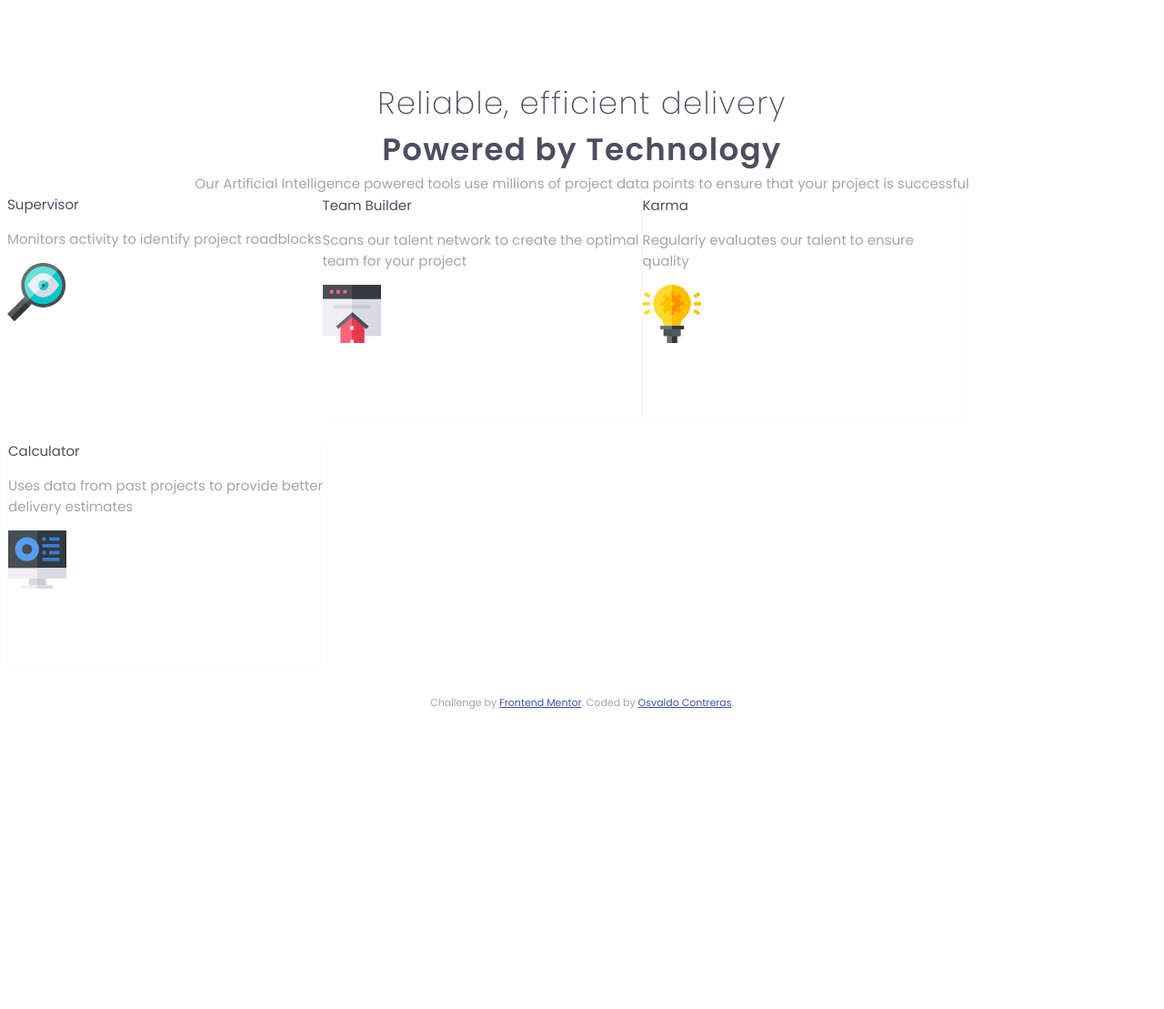
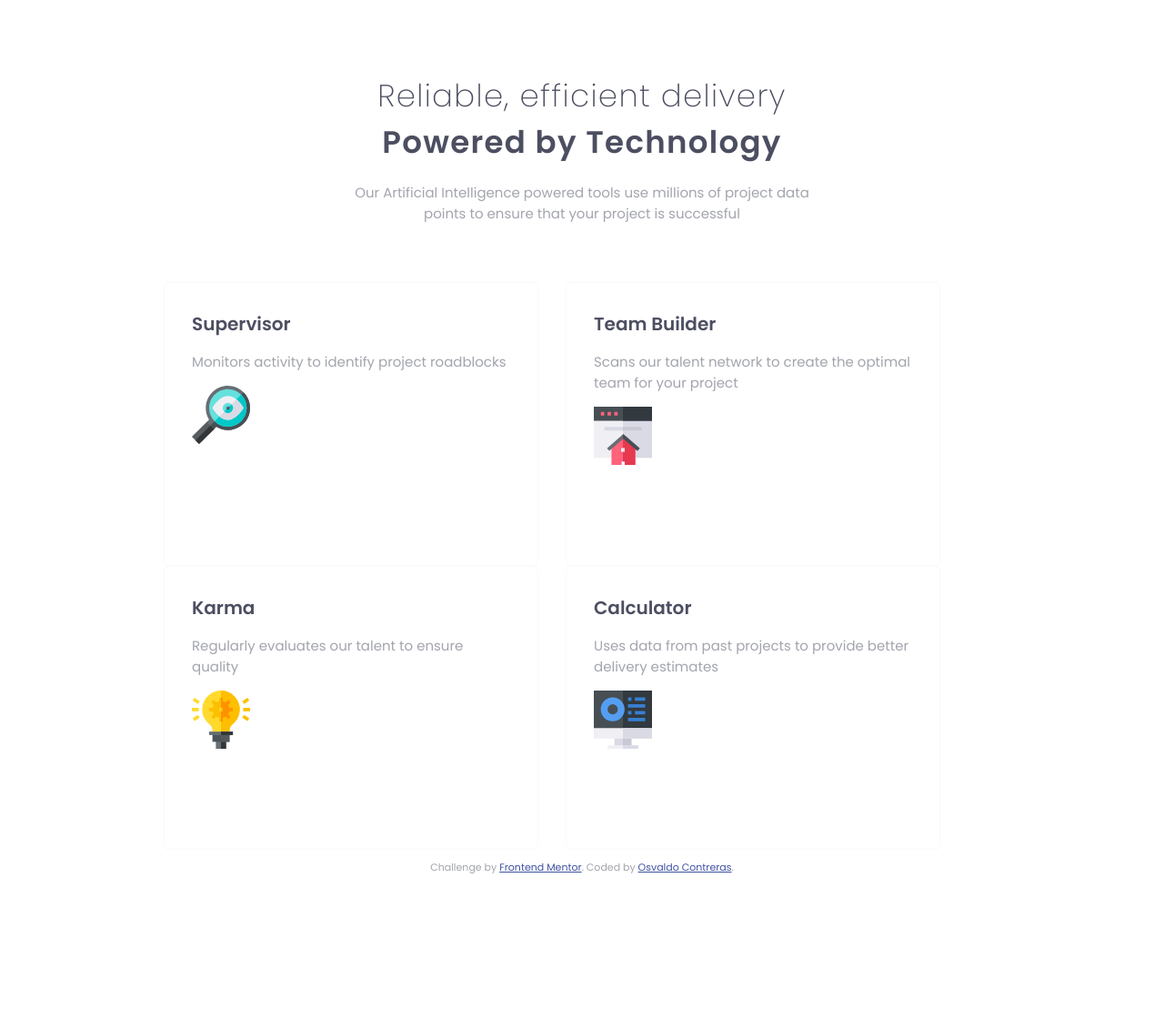
Before and after one commit to ocontrerastx/fem-four-card, a plain HTML site: page index.html in a window 1280 px wide. Shown: the whole page at 91% size. Before the commit the page ends 933 px from the top, so only its background shows below. Drawn offline with Linux system fonts and the light colour scheme.

Commit message:
Updated header styleing and card padding

```diff
--- a/css/styles.css
+++ b/css/styles.css
@@ -16,6 +16,7 @@ body {
   flex-direction: column;
   align-items: center;
   min-height: 100vh;
+  margin: 0 165px 0;
 }
 
 header{
@@ -30,10 +31,14 @@ header{
   letter-spacing: 1.3px;
 }
 
-.header__title--bold{
+.header__title--bold {
   font-weight: 600;
 }
 
+.header__subtitle {
+  margin: 18px 0 64px;
+  width: 508px;
+}
 
 .cards {
   display: flex;
@@ -46,16 +51,16 @@ header{
   flex-direction: column;
   width: 350px;
   height: 250px;
+  margin: 0 15px 0;
   border: 1px solid var(--very-light-gray);
   border-radius: 5px;
-}
-
-.card__item .team_builder {
-  border-top: 2px solid var(--red);
+  padding: 30px;
 }
 
 .card__item__header {
   color: var(--very-dark-blue);
+  font-size: 20px;
+  font-weight: 600;
 }
 
 footer {
--- a/index.html
+++ b/index.html
@@ -38,7 +38,7 @@
   </header>
 
   <div class="cards">
-    <div class="cards__item">
+    <div class="card__item supervisor">
       <div class="card__item__header">Supervisor</div>
       <p>Monitors activity to identify project roadblocks</p>
       <object type="image/svg+xml" data="images/icon-supervisor.svg">Your browser does not support SVGs</object>
```
